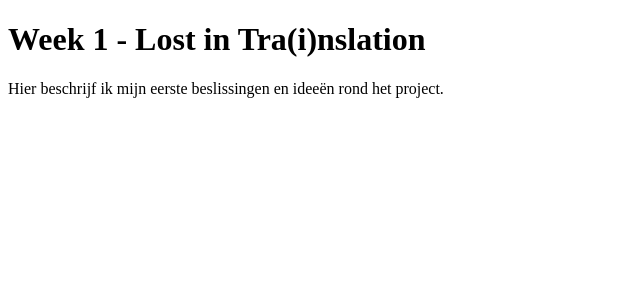
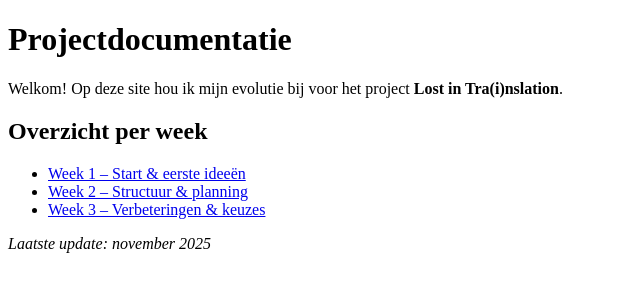
Before and after one commit to senna-verniers/projectdocs, a plain HTML site: page index.html in a window 1280 px wide. Shown: the whole page, without its empty margins (0-640 px from the left). Drawn offline with Linux system fonts and the light colour scheme.

Commit message:
Update index.html

```diff
--- a/index.html
+++ b/index.html
@@ -2,10 +2,19 @@
 <html lang="nl">
 <head>
   <meta charset="UTF-8">
-  <title>Projectdocumentatie - Week 1</title>
+  <title>Projectdocumentatie - Lost in Tra(i)nslation</title>
 </head>
 <body>
-  <h1>Week 1 - Lost in Tra(i)nslation</h1>
-  <p>Hier beschrijf ik mijn eerste beslissingen en ideeën rond het project.</p>
+  <h1>Projectdocumentatie</h1>
+  <p>Welkom! Op deze site hou ik mijn evolutie bij voor het project <strong>Lost in Tra(i)nslation</strong>.</p>
+
+  <h2>Overzicht per week</h2>
+  <ul>
+    <li><a href="week1.html">Week 1 – Start & eerste ideeën</a></li>
+    <li><a href="week2.html">Week 2 – Structuur & planning</a></li>
+    <li><a href="week3.html">Week 3 – Verbeteringen & keuzes</a></li>
+  </ul>
+
+  <p><em>Laatste update: november 2025</em></p>
 </body>
 </html>
```
